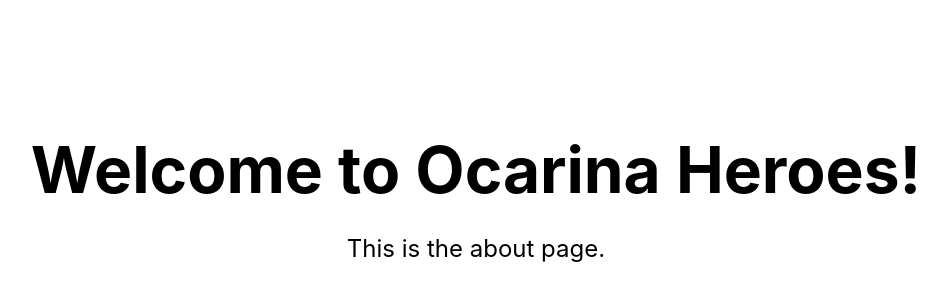
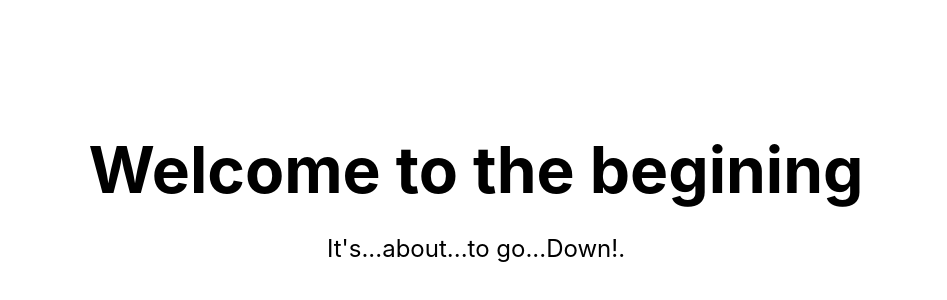
Before and after one commit to ocarina-heroes/web, a Next.js app: page /about in a window 1280 px wide. Shown: the part 188-488 px from the top of the page, without its empty margins (164-1111 px from the left). Built offline with nearby package versions, Linux system fonts and the light colour scheme.

Commit message:
Just making sure this thing works from my box

```diff
--- a/src/pages/about.js
+++ b/src/pages/about.js
@@ -9,9 +9,9 @@ export default function About() {
       </Head>
 
       <main>
-        <h1 className="title">Welcome to Ocarina Heroes!</h1>
+        <h1 className="title">Welcome to the begining</h1>
 
-        <p className="description">This is the about page.</p>
+        <p className="description">It's...about...to go...Down!.</p>
       </main>
     </div>
   )
```
